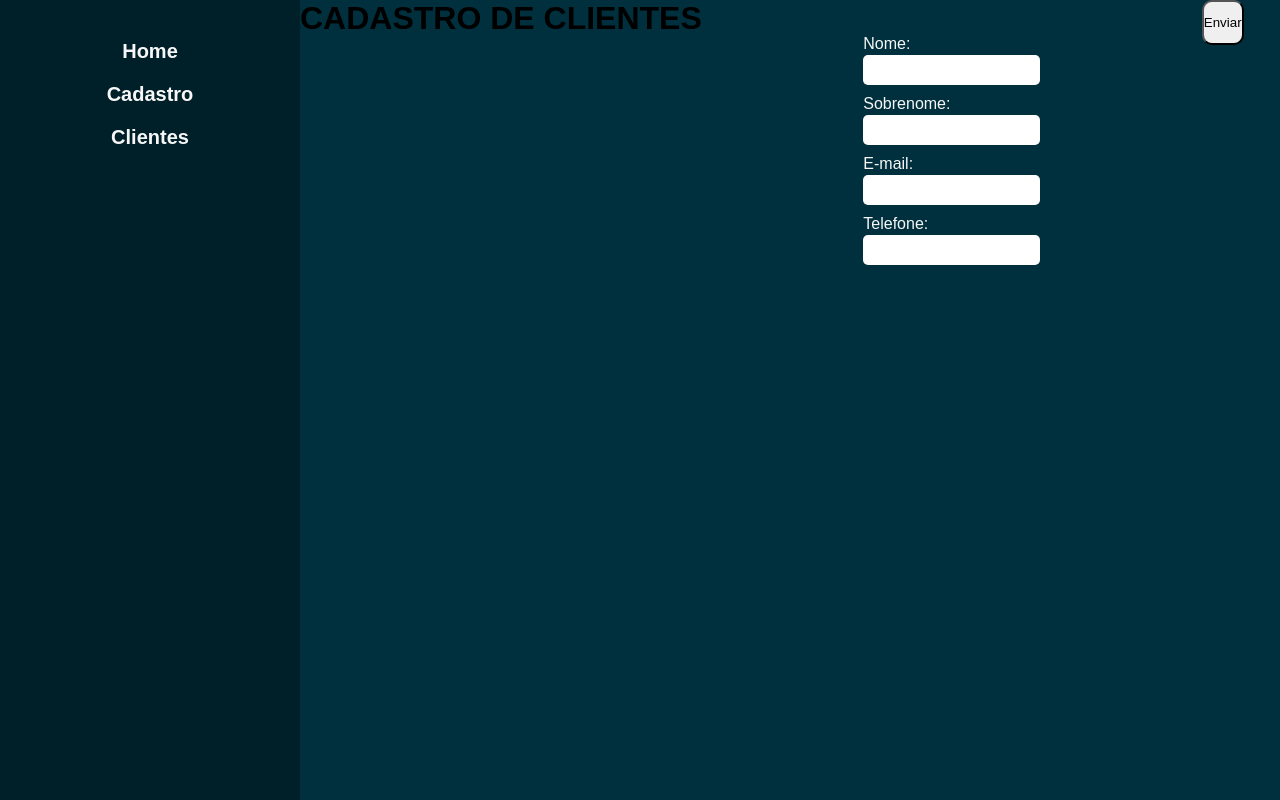
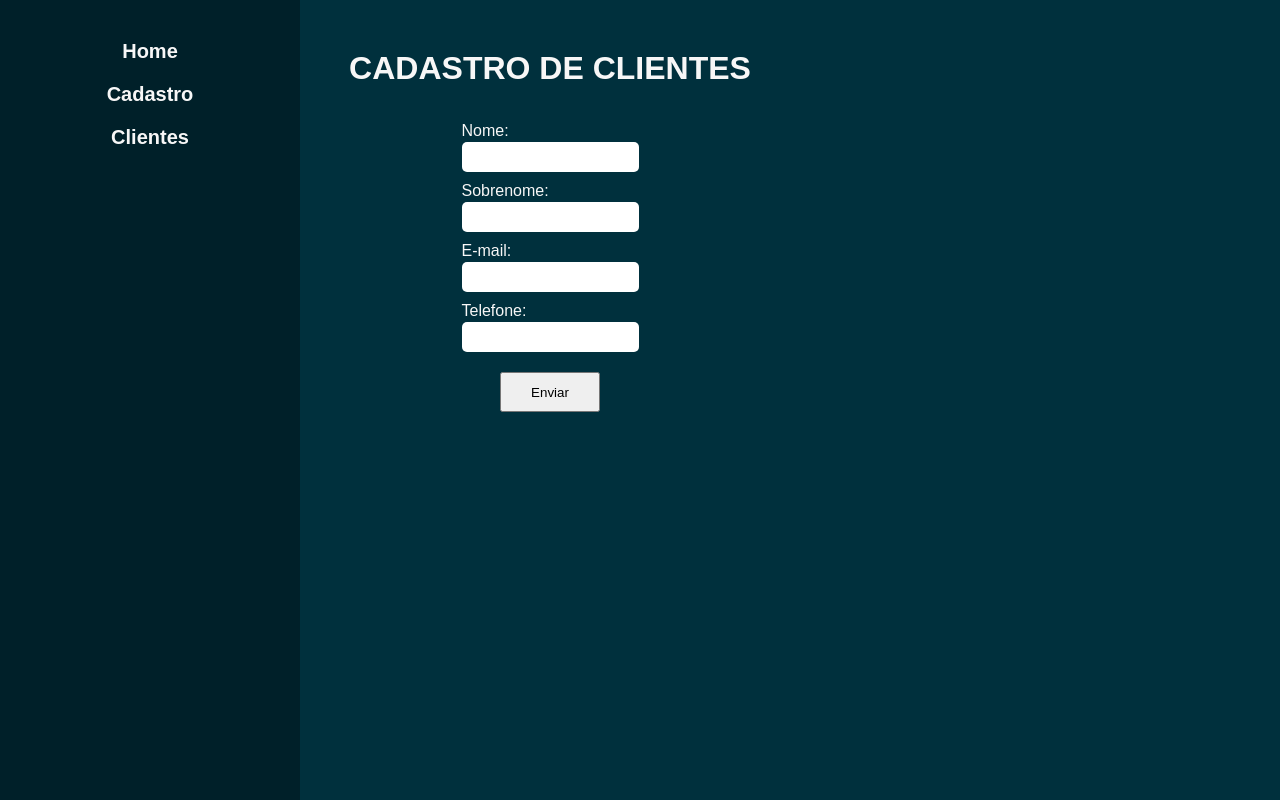
Before and after one commit to danbaziewicz/toDo10, a React (Vite) app: page /cadastro in a window 1280 px wide. Built offline with nearby package versions, Linux system fonts and the light colour scheme.

Commit message:
style: ajuste de estilo nos componentes da página de cadastro.

```diff
--- a/src/pages/cadastro/Cadastro.module.css
+++ b/src/pages/cadastro/Cadastro.module.css
@@ -1,13 +1,18 @@
-/* .divCadastro {
+.divCadastro {
   display: flex;
   flex-direction: column;
-  justify-content: center;
-  align-items: baseline;
+  align-items: center;
   height: 100%;
   width: 100%;
-} */
+}
 
-.divCadastro button {
-  height: 45px;
-  border-radius: 10px;
+.divCadastro h1 {
+  color: #f7f7f7;
+  margin-top: 50px;
 }
+
+.btn {
+  width: 100px;
+  height: 40px;
+  margin-top: 20px;
+}
```
